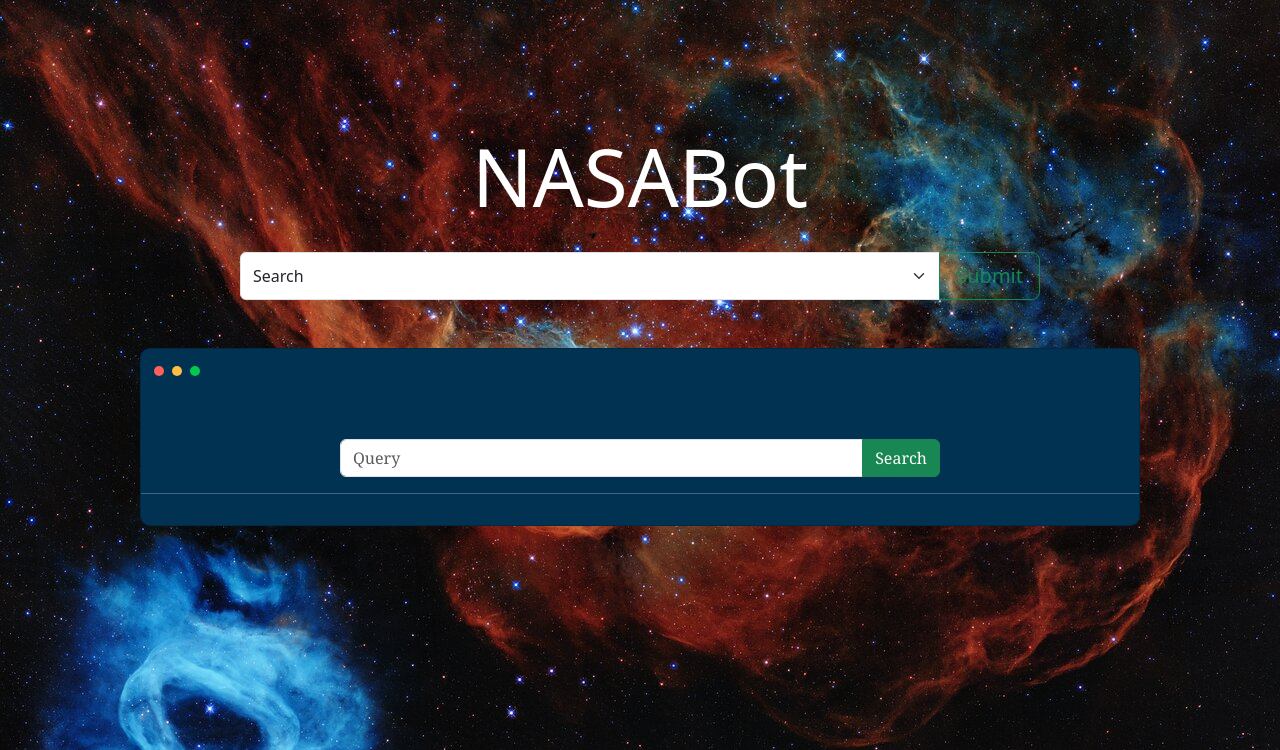
After one commit to Prithwis-2023/NASABot, a Flask app: page /library in a window 1280 px wide. The commit adds this page. Shown: the top 750 px of the page. Run offline with Flask 3, Linux system fonts and the light colour scheme; some web fonts are replaced.

Commit message:
update media library (yet to finish)

```diff
--- a/app.py
+++ b/app.py
@@ -33,6 +33,10 @@
 def epic():
 	return render_template("epic.html")
 
+@app.route('/library')
+
+def lib():
+	return render_template('library.html')
 
 if __name__ == '__main__':
 	app.run(debug=True)
--- a/nasaapi/output.py
+++ b/nasaapi/output.py
@@ -11,7 +11,7 @@
 nasa = Client(api_key)
 
 
-print(nasa.image('nebula')['collection']['items'])
+print(nasa.image('nebula')['collection']['items'][0]['href'])
 
 
 
--- /dev/null
+++ b/static/js/library.js
@@ -0,0 +1,62 @@
+var req = new XMLHttpRequest();
+var resp = new XMLHttpRequest();
+var api_key = "svyPAHaHfTxd2ReJfyk1jIWJAjUD0T0m5cdN6ZHE";
+
+document.addEventListener('DOMContentLoaded', function() {
+    document.querySelector('#button').addEventListener('click', function() {
+        query = document.querySelector('#search').value;
+        if (query === '') {
+            alert('Please enter the search query!');
+            return;
+        }
+        var url = 'https://images-api.nasa.gov/search?q=' + query;
+        req.open("GET", url);
+        req.send();
+        console.log(url)
+        req.addEventListener("load", function(){
+            if(req.status == 200 && req.readyState == 4){
+
+                const container = document.getElementById('container');
+                var response = JSON.parse(req.responseText);
+                var filtered = response['collection'].items;
+
+                container.innerHTML = "";
+                for (let i = 0; i < filtered.length; i++)
+                {
+                    console.log(filtered[i].data[0].description);
+                    var img_json = response['collection']['items'][i].href;
+
+                    var text = document.createElement("p");
+                    text.setAttribute("id", "description")
+                    container.appendChild(text)
+                    document.getElementById('description').textContent = filtered[i].data[0].description;
+                    var hr = document.createElement("hr");
+                    container.appendChild(hr);
+                    //console.log(img_json);
+                    /*resp.open("GET", img_json);
+                    resp.send();
+                    resp.addEventListener("load", function(){
+                        if(resp.status == 200 && resp.readyState == 4){
+                            var respo = JSON.parse(resp.responseText);
+                            img = respo[0];  //produces the image
+                            console.log(img);
+
+                            var dat = document.createElement("img");
+                            dat.setAttribute("width", "500px");
+                            dat.setAttribute("src", img);
+                            container.appendChild(dat)
+                            var text = document.createElement("p");
+                            text.setAttribute("id", "description")
+                            container.appendChild(text)
+                            document.getElementById('description').textContent = filtered[i].data[0].description;
+                            var hr = document.createElement("hr");
+                            container.appendChild(hr);
+
+                        }
+                    });  */
+                }
+            }
+        });
+    });
+
+});
--- a/static/js/script.js
+++ b/static/js/script.js
@@ -19,6 +19,9 @@
 
         } else if (selectedValue === 'epic') {
             window.location.href = '/epic';
+
+        } else if (selectedValue === 'library') {
+            window.location.href = '/library';
         }
     });
 });
--- a/templates/layout.html
+++ b/templates/layout.html
@@ -33,6 +33,7 @@
                     <option value="apod">Astronomy Picture of the Day</option>
                     <option value="epic">Earth Polychromatic Imaging Camera (EPIC)</option>
                     <option value="earth">Earth-Based Imagery</option>
+                    <option value="library">NASA Media Library</option>
                     <option value="mars">Mars Rover Photos</option>
                     <option value="exoplanets">Exoplanet Archive</option>
                 </select>
--- /dev/null
+++ b/templates/library.html
@@ -0,0 +1,15 @@
+{% extends "layout.html" %}
+
+{% block title %}
+    Media Library
+{% endblock %}
+
+{% block main %}
+    <script src="/static/js/library.js"></script>
+    <div class="input-group mb-3" style="width: 600px;">
+        <input type="input" class="form-control" placeholder="Query" aria-label="" aria-describedby="button-addon2" id="search">
+        <button  type="submit" id="button" class="btn btn-success">Search</button>
+    </div>
+    <hr>
+    <div id="container"></div>
+{% endblock %}
```
